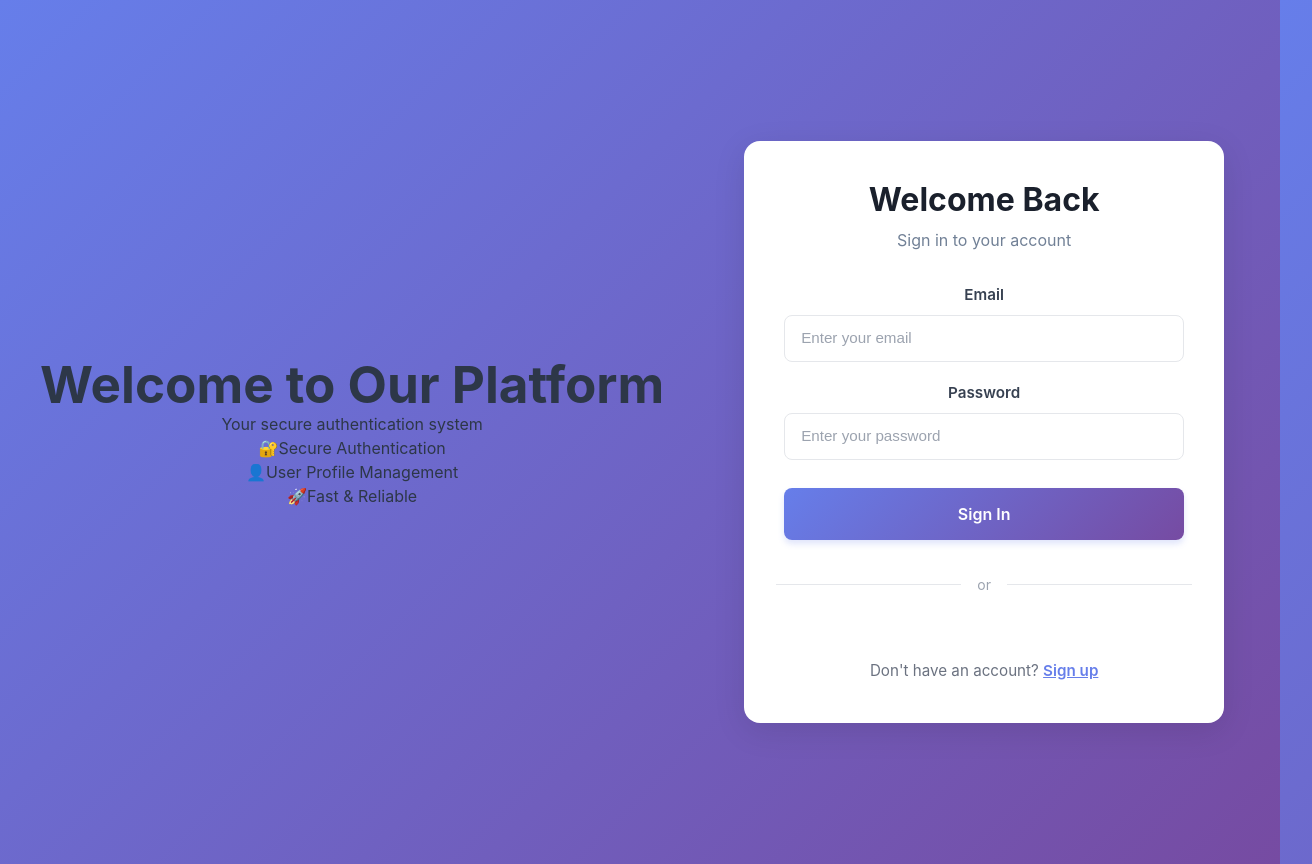
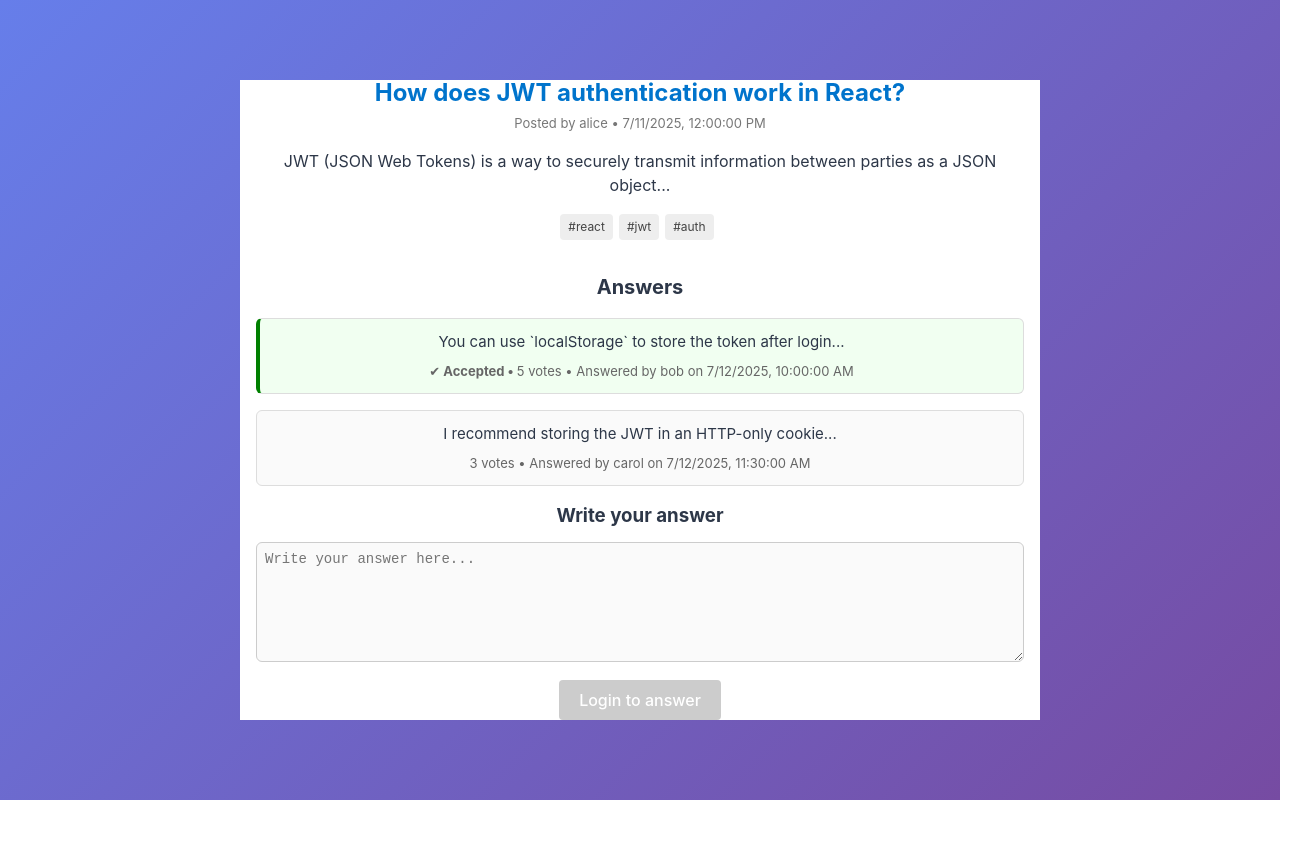
Before and after one commit to gupta6OO7/OdooHackathon25_TL-OG, a React (Vite) app in the folder app/my-app/: page /questionDetails in a window 1280 px wide. Before the commit this address led to /login. Shown: the whole page, 1312 px wide, since content can reach past the window. After the commit the page ends 800 px from the top, so only its background shows below. Built offline with nearby package versions, Linux system fonts and the light colour scheme.

Commit message:
QDetails page

```diff
--- a/app/my-app/src/App.tsx
+++ b/app/my-app/src/App.tsx
@@ -5,11 +5,13 @@ import Dashboard from './components/Dashboard';
 import { authUtils } from './services/api';
 import './App.css';
 import Home from './pages/Home';
+import QuestionDetails from './pages/QuestionDetails';
 
 function App() {
   return (
     <Router>
       <Routes>
+        <Route path="/questionDetails" element={<QuestionDetails />} />
         <Route path="/feed" element={<Home />} />
         <Route path="/login" element={<LoginWrapper />} />
         <Route path="/signup" element={<SignupWrapper />} />
--- /dev/null
+++ b/app/my-app/src/pages/QuestionDetails.css
@@ -0,0 +1,93 @@
+.question-details-container {
+    max-width: 800px;
+    margin: 40px auto;
+    padding: 0 16px;
+    background-color: #fff;
+  }
+
+  .question-title {
+    font-size: 24px;
+    margin-bottom: 8px;
+    color: #0074cc;
+  }
+
+  .question-meta {
+    font-size: 13px;
+    color: #777;
+    margin-bottom: 16px;
+  }
+
+  .question-description {
+    font-size: 16px;
+    line-height: 1.5;
+    margin-bottom: 16px;
+  }
+
+  .question-tags {
+    margin-bottom: 24px;
+  }
+
+  .tag {
+    display: inline-block;
+    background-color: #eee;
+    color: #444;
+    padding: 4px 8px;
+    margin-right: 6px;
+    border-radius: 4px;
+    font-size: 12px;
+  }
+
+  .answer-section-title {
+    font-size: 20px;
+    margin-top: 32px;
+    margin-bottom: 16px;
+  }
+
+  .answer-card {
+    border: 1px solid #ddd;
+    padding: 12px;
+    margin-bottom: 16px;
+    border-radius: 6px;
+    background-color: #fafafa;
+  }
+
+  .answer-card.accepted {
+    border-left: 4px solid green;
+    background-color: #f1fff1;
+  }
+
+  .answer-content {
+    font-size: 15px;
+    margin-bottom: 8px;
+  }
+
+  .answer-meta {
+    font-size: 13px;
+    color: #666;
+  }
+
+  .answer-textarea {
+    width: 100%;
+    height: 120px;
+    padding: 8px;
+    font-size: 14px;
+    border: 1px solid #ccc;
+    border-radius: 6px;
+    margin-top: 12px;
+    margin-bottom: 12px;
+    resize: vertical;
+  }
+
+  .submit-btn {
+    padding: 10px 20px;
+    background-color: #0074cc;
+    color: white;
+    border: none;
+    border-radius: 4px;
+    cursor: pointer;
+  }
+
+  .submit-btn:disabled {
+    background-color: #ccc;
+    cursor: not-allowed;
+  }
--- /dev/null
+++ b/app/my-app/src/pages/QuestionDetails.tsx
@@ -0,0 +1,66 @@
+import React from 'react';
+import './QuestionDetails.css';
+
+const mockQuestion = {
+  id: '1',
+  title: 'How does JWT authentication work in React?',
+  description: `JWT (JSON Web Tokens) is a way to securely transmit information between parties as a JSON object...`,
+  tags: ['react', 'jwt', 'auth'],
+  author: 'alice',
+  createdAt: '2025-07-11T12:00:00Z',
+};
+
+const mockAnswers = [
+  {
+    id: 'a1',
+    content: 'You can use `localStorage` to store the token after login...',
+    author: 'bob',
+    createdAt: '2025-07-12T10:00:00Z',
+    voteCount: 5,
+    isAccepted: true,
+  },
+  {
+    id: 'a2',
+    content: 'I recommend storing the JWT in an HTTP-only cookie...',
+    author: 'carol',
+    createdAt: '2025-07-12T11:30:00Z',
+    voteCount: 3,
+    isAccepted: false,
+  },
+];
+
+const QuestionDetails: React.FC = () => {
+  return (
+    <div className="question-details-container">
+      <h1 className="question-title">{mockQuestion.title}</h1>
+      <div className="question-meta">
+        Posted by {mockQuestion.author} • {new Date(mockQuestion.createdAt).toLocaleString()}
+      </div>
+      <div className="question-description">{mockQuestion.description}</div>
+
+      <div className="question-tags">
+        {mockQuestion.tags.map((tag) => (
+          <span key={tag} className="tag">#{tag}</span>
+        ))}
+      </div>
+
+      <h2 className="answer-section-title">Answers</h2>
+      {mockAnswers.map((ans) => (
+        <div key={ans.id} className={`answer-card ${ans.isAccepted ? 'accepted' : ''}`}>
+          <div className="answer-content">{ans.content}</div>
+          <div className="answer-meta">
+            {ans.isAccepted && <strong>✔ Accepted • </strong>}
+            {ans.voteCount} votes • Answered by {ans.author} on {new Date(ans.createdAt).toLocaleString()}
+          </div>
+        </div>
+      ))}
+
+      <h3>Write your answer</h3>
+      <textarea className="answer-textarea" placeholder="Write your answer here..." disabled />
+
+      <button className="submit-btn" disabled>Login to answer</button>
+    </div>
+  );
+};
+
+export default QuestionDetails;
```
